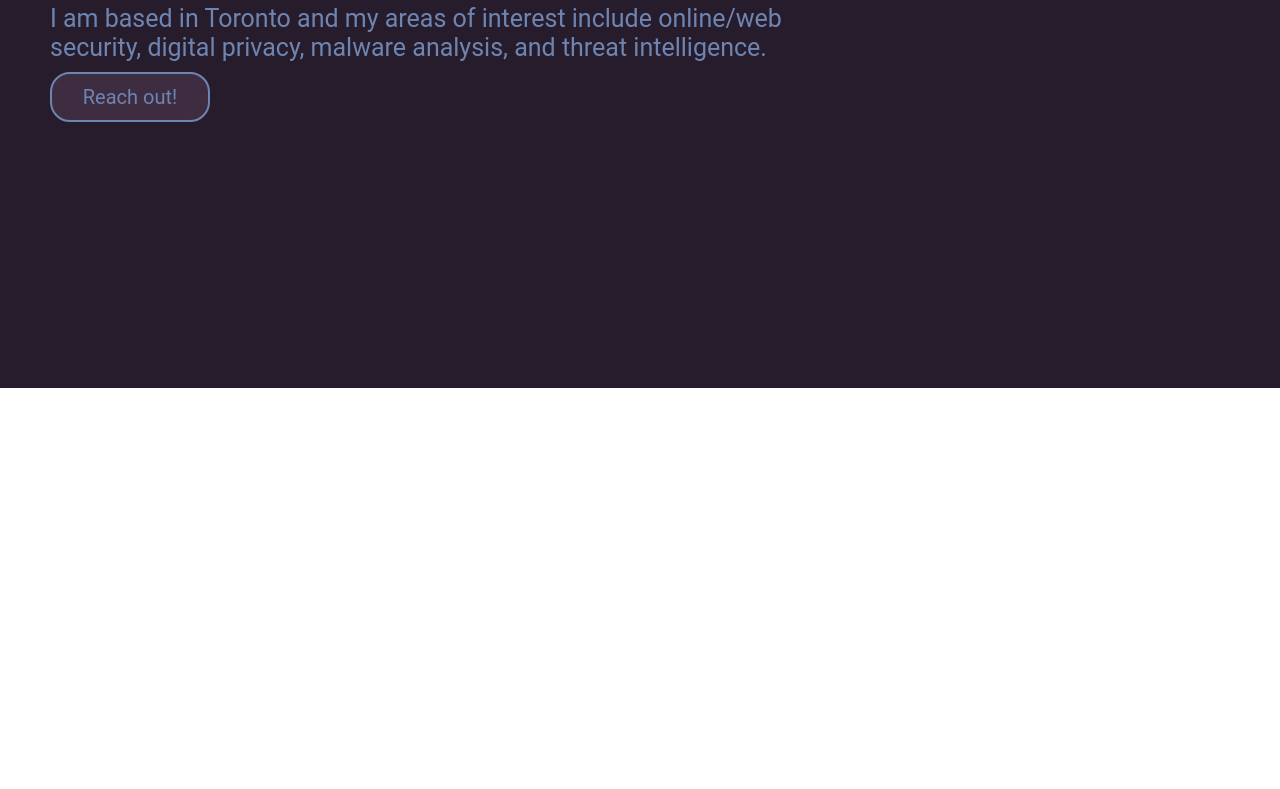
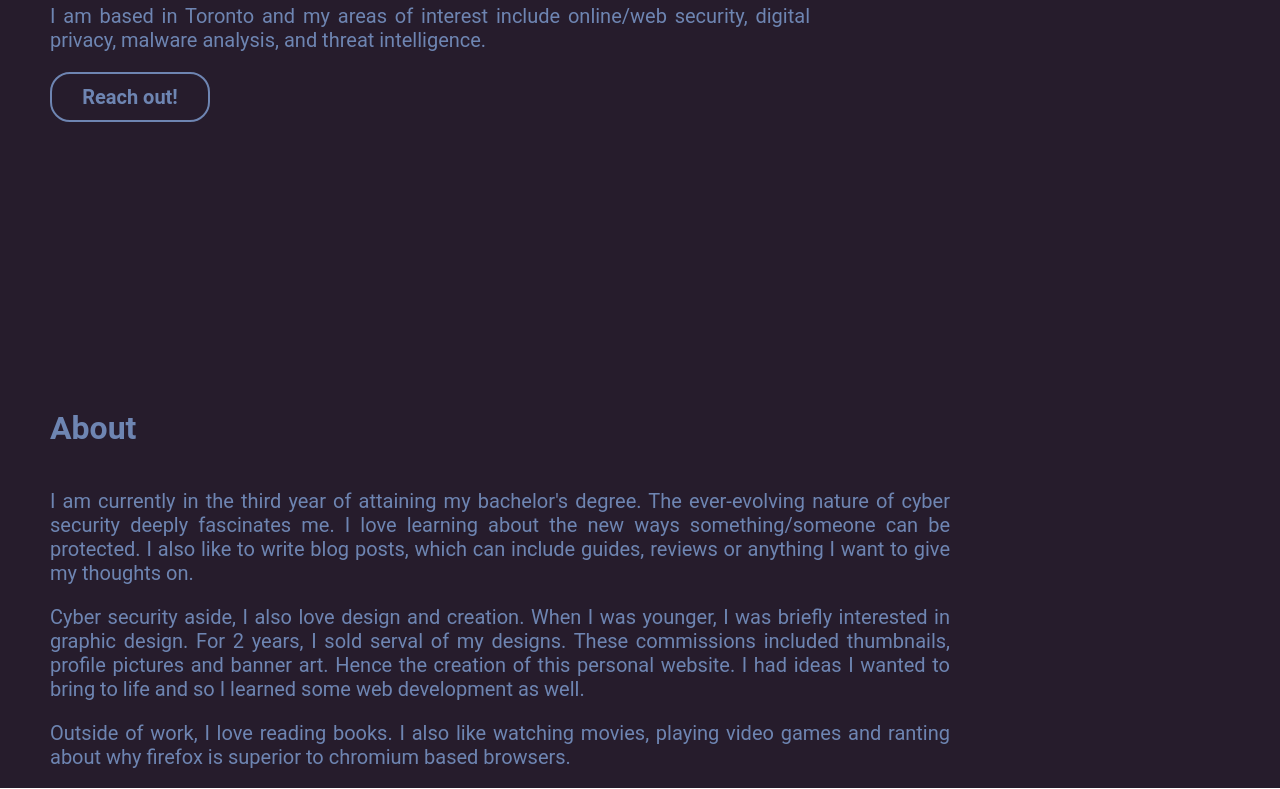
Before and after one commit to huzyephakhan/huzyephakhan.github.io, a plain HTML site: page index.html in a window 1280 px wide. Shown: the part 412-1201 px from the top of the page. Drawn offline with Linux system fonts and the light colour scheme.

Commit message:
Create basic layout of about section Added some information about myself.

```diff
--- a/index.html
+++ b/index.html
@@ -7,7 +7,7 @@
   </head>
   <body>
     <div id="home">
-      <div class="hometext hometexttitle">Hello, I'm Huzyepha.</div>
+      <div class="hometext hometexttitle">Hello, I'm <b>Huzyepha.</b></div>
       <div class="hometext hometextsubtitle">
         I study cyber security @ Seneca College.
       </div>
@@ -19,6 +19,30 @@
         <button class="homebutton">Reach out!</button>
       </div>
     </div>
-    <div id="about"></div>
+    <div id="about">
+      <h1 class="abouttext">About</h1>
+      <div class="abouttext abouttextp">
+        <p>
+          I am currently in the third year of attaining my bachelor's degree.
+          The ever-evolving nature of cyber security deeply fascinates me. I
+          love learning about the new ways something/someone can be protected. I
+          also like to write blog posts, which can include guides, reviews or
+          anything I want to give my thoughts on.
+        </p>
+        <p>
+          Cyber security aside, I also love design and creation. When I was
+          younger, I was briefly interested in graphic design. For 2 years, I
+          sold serval of my designs. These commissions included thumbnails,
+          profile pictures and banner art. Hence the creation of this personal
+          website. I had ideas I wanted to bring to life and so I learned some web
+          development as well.
+        </p>
+        <p>
+          Outside of work, I love reading books. I also like watching movies,
+          playing video games and ranting about why firefox is superior to
+          chromium based browsers.
+        </p>
+      </div>
+    </div>
   </body>
 </html>
--- a/styles.css
+++ b/styles.css
@@ -2,7 +2,7 @@
   font-family: Roboto, Arial;
 }
 
-#home{
+#home {
     height: 100vh;
     background-color: #261C2C;
     display: flex;
@@ -24,18 +24,20 @@
 }
 
 .hometextp {
-    font-size: 25px;
+    font-size: 20px;
+    text-align: justify;
     margin-top: 20px;
     width: 760px;
 }
 
 .homebutton {
     font-size: 20px;
+    font-weight: bold;
     color: #6E85B2;
-    background-color: #3E2C41;
+    background-color: #261C2C;
     border-radius: 20px;
     border: 2px #6E85B2 solid;
-    margin-top: 10px;
+    margin-top: 20px;
     margin-left: 50px;
     width: 160px;
     height: 50px;
@@ -49,6 +51,21 @@
 
 #about {
     height: 50vh;
+    background-color: #261C2C;
+    display: flex;
+    flex-direction: column;
+    justify-content: flex-start;
+}
+
+.abouttext {
+    color: #6E85B2;
+    text-align: justify;
+    margin-left: 50px;
+    width: 900px;
+}
+
+.abouttextp {
+    font-size: 20px;
 }
 
 html {
```
